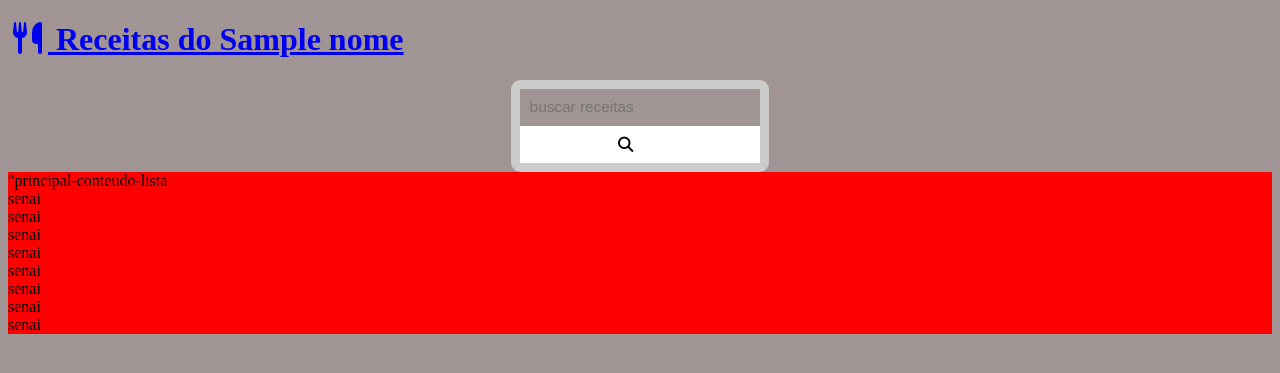
After one commit to Juan000101/SenaiDJpython, a Python web app: template receitas/templates/page/home.html in a window 1280 px wide. The commit adds this page. Shown: the top 373 px of the page. Run offline with Jinja, Linux system fonts and the light colour scheme; the template is opened without the code that fills it: most values are stand-ins (such as "Sample title", 1, 10 or a date in 2020); some libraries are stand-ins or nearby versions.

Commit message:
criação do app

```diff
--- /dev/null
+++ b/receitas/templates/page/home.html
@@ -0,0 +1,19 @@
+<!DOCTYPE html>
+<html lang="pt-BR">
+{% include "parciais/head.html"%}
+{% include "parciais/cabecalho.html"%}
+<body>
+{% include "parciais/buscador.html"%}
+<main class = "Principal-conteudo-container">
+    <div class="temp">"principal-conteudo-lista</div>
+    <div class="temp">senai</div>
+    <div class="temp">senai</div>
+    <div class="temp">senai</div>
+    <div class="temp">senai</div>
+    <div class="temp">senai</div>
+    <div class="temp">senai</div>
+    <div class="temp">senai</div>
+    <div class="temp">senai</div>
+</main>
+</body>
+</html>
--- /dev/null
+++ b/receitas/templates/parciais/buscador.html
@@ -0,0 +1,8 @@
+  <div class="buscador-container">
+        <form class="form-buscador" action="/" name="search" method="get">
+            <input class="entrada-buscador" type="text" name="q" placeholder="buscar receitas">
+            <button class="botao-buscador" type="submit">
+                <i class="fas fa-search"></i>
+            </button>
+        </form>
+    </div>
--- /dev/null
+++ b/receitas/templates/parciais/cabecalho.html
@@ -0,0 +1,8 @@
+ <header class="principal_cabeçalho-container">
+        <h1 >
+        <a class ="logo principal" href="/">
+            <i class="fa-solid fa-utensils"> </i>
+            <span>Receitas do {{ nome }}</span>
+        </a>
+    </h1>
+</header>
--- /dev/null
+++ b/receitas/templates/parciais/estilo.html
@@ -0,0 +1,71 @@
+ <style>
+        html {
+            font-size: 60%;
+        }
+        body {
+            font-size: 16px;
+            background-color: rgb(160, 148, 148);
+        }
+        .principal-cabecalho-container {
+            background-color: black;
+            padding: 2rem 0; /* 1.6 rem vale 16 pixels */
+            margin-bottom: 4rem;
+            text-align: center;
+        }
+        .logo-principal{
+            color:white;
+            text-decoration: none;
+        }
+
+        .form-buscador {
+            border: 1rem solid #ccc;
+            max-width: 25rem;
+            margin: 0 auto;
+            border-radius: 1rem;
+            position: relative;
+            transition: all 0.3s ease-in-out;
+        }
+
+        .entrada-buscador, .botao-buscador {
+            border: none;
+            background: none;
+            outline: none;
+            padding: 1rem;
+        }
+        .entrada-buscador{
+            width: 100%;
+            font-size: 1.6rem;
+            padding-right: 4rem;
+        }
+        .botao-buscador{
+            width: 100%;
+            font-size: 1.6rem;
+            padding-right: 4rem;
+        }
+        .botao-buscado{
+            position: absolute;
+            top: 0;
+            right: 0;
+            border-radius: 1.5rem;
+        }
+
+        .botao-buscador:focus{
+            outline: 1px solid #13141f;
+            background: white rgb(255, 255, 255, 255);
+
+        }
+        .form-buscador:focus-within,
+        .botao-buscador {
+            border-color: #13141f;
+            background-color: white;
+        }
+        .principal-conteudo-lista {
+            display: grid;
+            grid-template-columns: repeat(auto-fit,minmax(25rem, 1fr));
+            gap: 4rem;
+            background-color: blue;
+        }
+        .temp {
+            background: red;
+        }
+    </style>
--- a/receitas/templates/home.html
+++ b/receitas/templates/parciais/head.html
@@ -1,5 +1,3 @@
-<!DOCTYPE html>
-<html lang="pt-BR">
 
 <head>
     <meta charset="UTF-8">
@@ -12,14 +10,5 @@
 
     <link rel="stylesheet" href="https://cdnjs.cloudflare.com/ajax/libs/font-awesome/7.0.1/css/brands.min.css" integrity="sha512-WxpJXPm/Is1a/dzEdhdaoajpgizHQimaLGL/QqUIAjIihlQqlPQb1V9vkGs9+VzXD7rgI6O+UsSKl4u5K36Ydw==" crossorigin="anonymous" referrerpolicy="no-referrer" />
 
+{% include "parciais/estilo.html"%}
 </head>
-
-<body>
-    <h1 >
-        <i class="fa-solid fa-star"> </i>
-        Receitas do :{{ nome }}
-    </h1>
-
-
-</body>
-</html>
--- a/receitas/views.py
+++ b/receitas/views.py
@@ -5,4 +5,4 @@ from django.shortcuts import render
 a = "Senai"
 
 def home(request):
-    return render(request, "home.html", context={'nome': a,})
+    return render(request, "page/home.html", context={'nome': a,})
```
